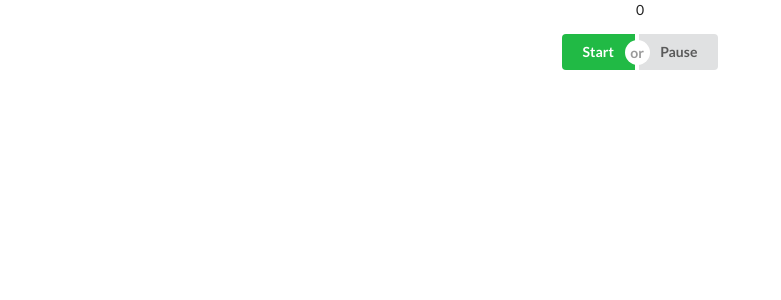
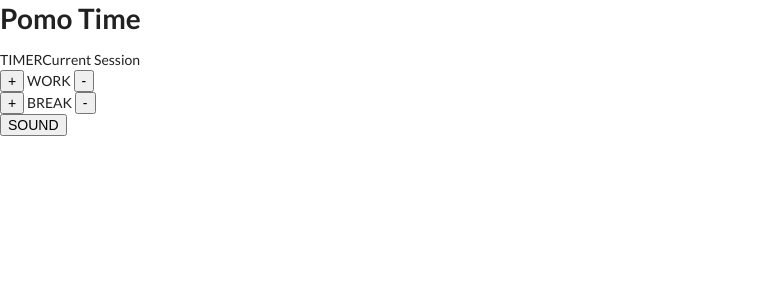
Before and after one commit to hmaag/pomodoro, a React (Create React App) app: page / in a window 1280 px wide. Shown: the top 300 px of the page, without its empty margins (0-781 px from the left). Built offline with nearby package versions, Linux system fonts and the light colour scheme.

Commit message:
Rework everything

```diff
--- a/src/components/App.js
+++ b/src/components/App.js
@@ -1,33 +1,17 @@
 import React from 'react';
 import Timer from './Timer';
-import IncOrDec from './Buttons';
+import Buttons from './Buttons';
+import Audio from './Audio';
 
 class App extends React.Component {
-    state = {count: 0};
-
-    incrementCount = () => {
-        this.state.count++;
-
-        this.setState({
-            count: this.state.count
-        });
-    };
-
-    decrementCount = () => {
-        this.state.count--;
-
-        this.setState({
-            count: this.state.count
-        });
-    };
 
     render() {
         return (
-            <div className="ui center aligned container">
-                <p>{this.state.count}</p>
-                <IncOrDec button1="Start" button2="Pause"
-                    increment={this.incrementCount}
-                    decrement={this.decrementCount}/>
+            <div className='app'>
+                <h1>Pomo Time</h1>
+                <Timer />
+                <Buttons />
+                <Audio />
             </div>
         );
     }
--- /dev/null
+++ b/src/components/Audio.js
@@ -0,0 +1,11 @@
+import React from 'react';
+
+class Audio extends React.Component {
+    render() {
+        return (
+            <button>SOUND</button>
+        )
+    }
+}
+
+export default Audio;
--- /dev/null
+++ b/src/components/Break.js
@@ -0,0 +1,15 @@
+import React from 'react';
+
+class Break extends React.Component {
+    render() {
+        return (
+            <div>
+                <button> + </button>
+                <span> BREAK </span>
+                <button> - </button>
+            </div>
+        )
+    }
+}
+
+export default Break;
--- a/src/components/Buttons.js
+++ b/src/components/Buttons.js
@@ -1,32 +1,16 @@
 import React from 'react';
+import Work from './Work';
+import Break from './Break';
 
-let count = 0;
+class Buttons extends React.Component {
+    render() {
+        return (
+            <div className='buttons'>
+                <Work />
+                <Break />
+            </div>
+        );
+    }
+}
 
-const IncOrDec = (props) => {
-    return (
-        <div className="ui buttons">
-            <button onClick={props.increment} className="ui positive button">
-                {props.button1}
-            </button>
-            <div className="or"></div>
-            <button onClick={props.decrement} className="ui button">
-                {props.button2}
-            </button>
-        </div>
-    );
-};
-
-const incrementCount = () => {
-    count++;
-    console.log(count);
-};
-
-const decrementCount = () => {
-    count--;
-    console.log(count);
-};
-
-// TODO:
-// -should have "start" flip to "pause" if started, and back to "start" if unpaused
-
-export default IncOrDec;
+export default Buttons;
--- /dev/null
+++ b/src/components/Timer.css
@@ -0,0 +1,7 @@
+.Timer {
+    display: inline-block;
+    padding: 16px;
+    text-align: center;
+    margin: 16px;
+    border: 1px solid black;
+}
--- a/src/components/Timer.js
+++ b/src/components/Timer.js
@@ -1,17 +1,15 @@
 import React from 'react';
+//import './Timer.css';
 
-const Timer = () => {
-    let content = "I'm a timer";
-    return (
-        <div>
-            {content}
-        </div>
-    );
-};
-
-// TODO:
-// -Get a tomato svg to display
-// -Possible to have timer display within tomato?
-// -Potentially display progress bar or percentage completed?
+class Timer extends React.Component {
+    render() {
+        return (
+            <div className='timer'>
+                <span>TIMER</span>
+                <span>Current Session</span>
+            </div>
+        )
+    }
+}
 
 export default Timer;
--- /dev/null
+++ b/src/components/Work.js
@@ -0,0 +1,15 @@
+import React from 'react';
+
+class Work extends React.Component {
+    render() {
+        return (
+            <div>
+                <button> + </button>
+                <span> WORK </span>
+                <button> - </button>
+            </div>
+        )
+    }
+}
+
+export default Work;
```
